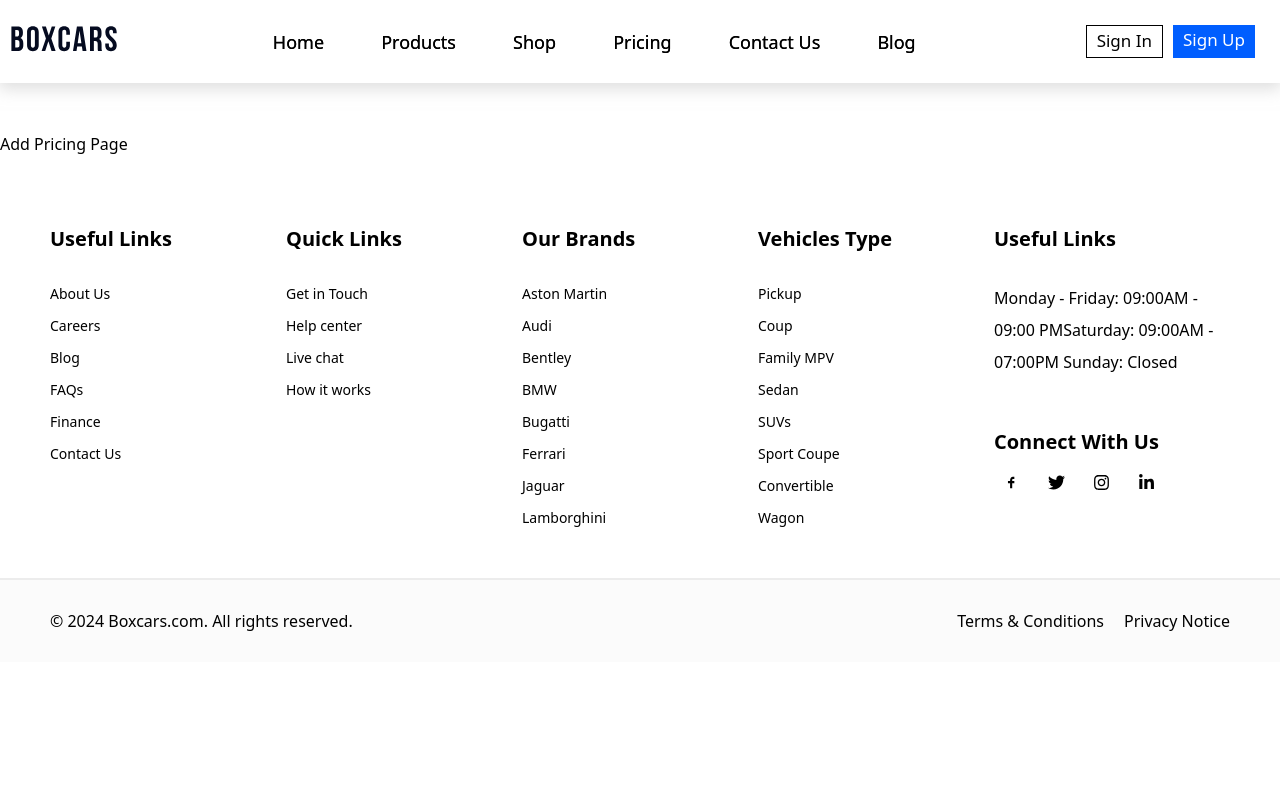
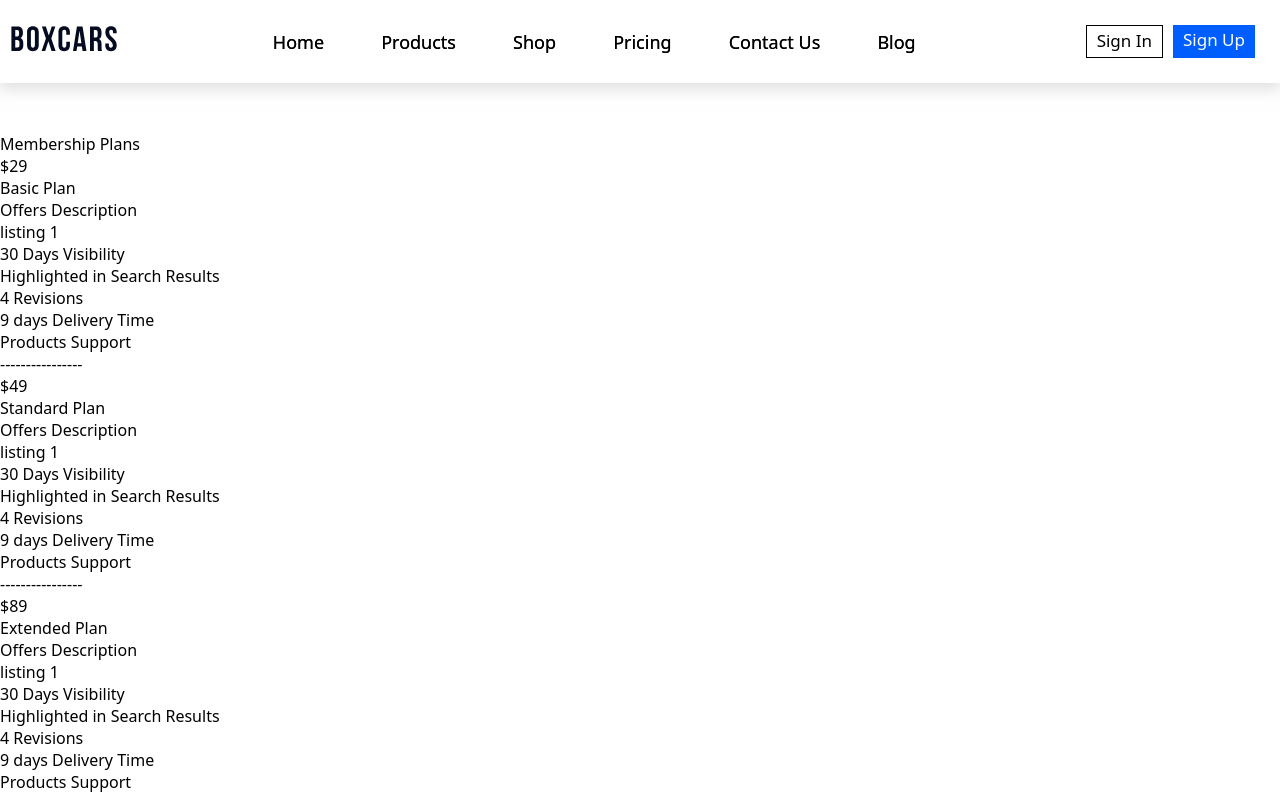
Before and after one commit to DimaShamoev/Car_Rent_WebSite, a React (Vite) app: page /pricing in a window 1280 px wide. Shown: the top 800 px of the page. Built offline with nearby package versions, Linux system fonts and the light colour scheme.

Commit message:
created and prepared pricing page

```diff
--- /dev/null
+++ b/src/Pages/Pricing/Pricing.tsx
@@ -0,0 +1,94 @@
+import React from "react";
+
+const Pricing: React.FunctionComponent = () => {
+    interface IPricingOffers {
+        id: number;
+        price: number;
+        name: string;
+        desc: string;
+        offers: Record<string, string>;
+    }
+
+    const PricingOffers: IPricingOffers[] = [
+        {
+            id: 1,
+            price: 29,
+            name: "Basic Plan",
+            desc: "Offers Description",
+            offers: {
+                offer_1: "listing 1",
+                offer_2: "30 Days Visibility",
+                offer_3: "Highlighted in Search Results",
+                offer_4: "4 Revisions",
+                offer_5: "9 days Delivery Time",
+                offer_6: "Products Support",
+            },
+        },
+        {
+            id: 2,
+            price: 49,
+            name: "Standard Plan",
+            desc: "Offers Description",
+            offers: {
+                offer_1: "listing 1",
+                offer_2: "30 Days Visibility",
+                offer_3: "Highlighted in Search Results",
+                offer_4: "4 Revisions",
+                offer_5: "9 days Delivery Time",
+                offer_6: "Products Support",
+            },
+        },
+        {
+            id: 3,
+            price: 89,
+            name: "Extended Plan",
+            desc: "Offers Description",
+            offers: {
+                offer_1: "listing 1",
+                offer_2: "30 Days Visibility",
+                offer_3: "Highlighted in Search Results",
+                offer_4: "4 Revisions",
+                offer_5: "9 days Delivery Time",
+                offer_6: "Products Support",
+            },
+        },
+        {
+            id: 4,
+            price: 129,
+            name: "Enterprise Plan",
+            desc: "Offers Description",
+            offers: {
+                offer_1: "listing 1",
+                offer_2: "30 Days Visibility",
+                offer_3: "Highlighted in Search Results",
+                offer_4: "4 Revisions",
+                offer_5: "9 days Delivery Time",
+                offer_6: "Products Support",
+            },
+        },
+    ];
+
+    return (
+        <div className="pricing-page">
+            <div className="pricing-title">Membership Plans</div>
+            <div className="pricing-offers">
+                {PricingOffers.map((offer) => (
+                    <div className="offer-block" key={offer.id}>
+                        <p>${offer.price}</p>
+                        <p>{offer.name}</p>
+                        <p>{offer.desc}</p>
+                        <p>{offer.offers.offer_1}</p>
+                        <p>{offer.offers.offer_2}</p>
+                        <p>{offer.offers.offer_3}</p>
+                        <p>{offer.offers.offer_4}</p>
+                        <p>{offer.offers.offer_5}</p>
+                        <p>{offer.offers.offer_6}</p>
+                        <p>----------------</p>
+                    </div>
+                ))}
+            </div>
+        </div>
+    );
+};
+
+export default Pricing;
--- a/src/components/Main.tsx
+++ b/src/components/Main.tsx
@@ -3,6 +3,7 @@ import React, { Suspense } from "react";
 import Product from "../Pages/Product/Product";
 import PageLoader from "./PageLoader";
 import Shop from "../Pages/Shop/Shop";
+import Pricing from "../Pages/Pricing/Pricing";
 
 const Home = React.lazy(() => import("../Pages/Home/Home"));
 
@@ -16,7 +17,7 @@ const Main: React.FunctionComponent = () => {
                     <Route path="/shop" element={<Shop />} />
                     <Route
                         path="/pricing"
-                        element={<div>Add Pricing Page</div>}
+                        element={<Pricing />}
                     />
                     <Route
                         path="/contact"
```
Also changed, not shown: src/Pages/Pricing/Pricing.css (added).
